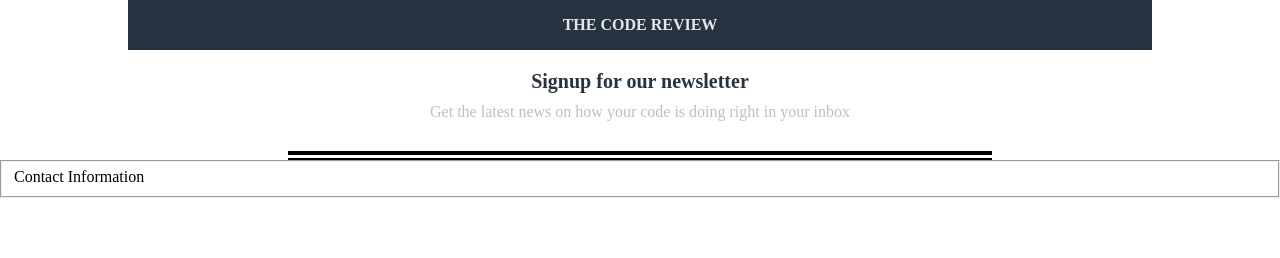
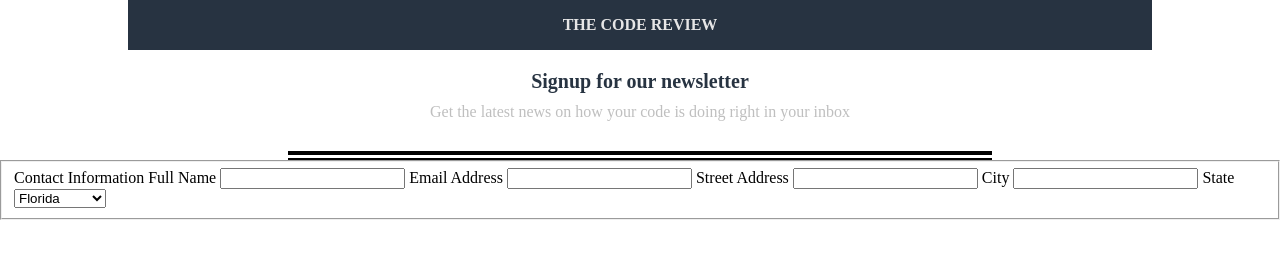
Before and after one commit to MaliaPagley/techdegree-responsive-registration-form, a plain HTML site: page index.html in a window 1280 px wide. Drawn offline with Linux system fonts and the light colour scheme.

Commit message:
form added

```diff
--- a/index.html
+++ b/index.html
@@ -24,6 +24,26 @@
     <form>
       <fieldset>
         <legned>Contact Information</legned>
+        <label for="name">Full Name</label>
+        <input type="text" id="name" name="user-name" />
+
+        <label for="email">Email Address</label>
+        <input type="email" id="email" name="user-email" />
+
+        <label for="address">Street Address</label>
+        <input type="text" id="address" name="user-address" />
+
+        <label for="city">City</label>
+        <input type="text" id="city" name="user-city" />
+
+        <label for="state">State</label>
+        <select id="state" name="user-state">
+          <option value="florida_state">Florida</option>
+          <option value="colorado_state">Colorado</option>
+          <option value="ohio_state">Ohio</option>
+          <option value="washington_state">Washington</option>
+          <option value="tennessee_state">Tennessee</option>
+        </select>
       </fieldset>
     </form>
   </body>
```
